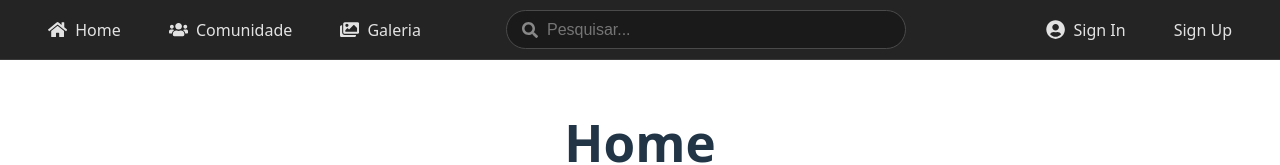
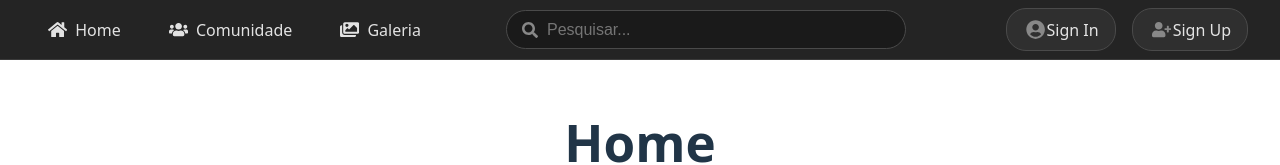
Before and after one commit to Augusto2599/ainda_nao_sei, a React (Vite) app: page / in a window 1280 px wide. Shown: the top 165 px of the page. Built offline with nearby package versions, Linux system fonts and the light colour scheme.

Commit message:
Atualização no design do componente.

```diff
--- a/src/components/MenuBar/MenuBar.css
+++ b/src/components/MenuBar/MenuBar.css
@@ -103,3 +103,21 @@
   left: 1em;
   color: #888;
 }
+
+.signup-button {
+  position: relative;
+  padding: 0.6em 1em 0.6em 2.5em; /* Espaço para o ícone */
+  border-radius: 20px;
+  border: 1px solid #4a4a4a;
+  background-color: #2f2f2f;
+  color: rgba(255, 255, 255, 0.87);
+  font-size: 1em;
+  transition: border-color 0.25s, box-shadow 0.25s;
+}
+
+.signup-icon {
+  position: absolute;
+  left: 1em;
+  color: #888;
+  font-size: 1.2em;
+}
--- a/src/components/MenuBar/MenuBar.tsx
+++ b/src/components/MenuBar/MenuBar.tsx
@@ -1,4 +1,4 @@
-import { FaHome, FaUsers, FaImages, FaSearch, FaUserCircle } from 'react-icons/fa';
+import { FaHome, FaUsers, FaImages, FaSearch, FaUserCircle, FaUserPlus } from 'react-icons/fa';
 import './MenuBar.css';
 
 interface MenuBarProps {
@@ -33,11 +33,12 @@ const MenuBar: React.FC<MenuBarProps> = ({ onSignInClick, onSignUpClick }) => {
                 </div>
 
                 <div className="menu-section right">
-                    <button className="menu-button" onClick={onSignInClick}>
-                        <FaUserCircle className="menu-icon" />
+                    <button className="menu-button signup-button" onClick={onSignInClick}>
+                        <FaUserCircle className="signup-icon" />
                         <span>Sign In</span>
                     </button>
-                    <button className="menu-button" onClick={onSignUpClick}>
+                    <button className="menu-button signup-button" onClick={onSignUpClick}>
+                        <FaUserPlus className="signup-icon" />
                         <span>Sign Up</span>
                     </button>
                 </div>
```
